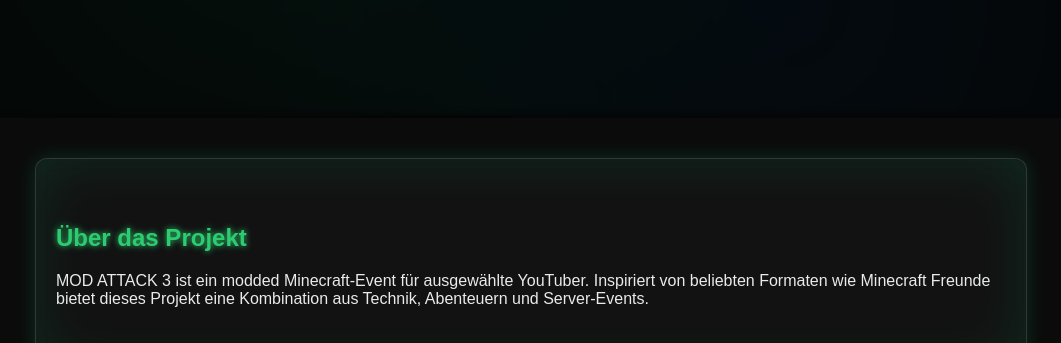
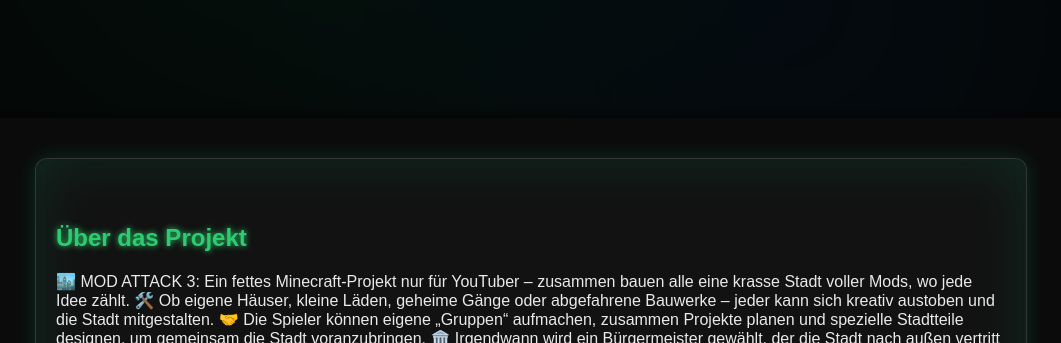
Before and after one commit to modattack/3, a plain HTML site: page index.html in a window 1280 px wide. Shown: the part 609-952 px from the top of the page, without its empty margins (109-1170 px from the left). Drawn offline with Linux system fonts and the light colour scheme.

Commit message:
Revise MOD ATTACK 3 project description
Updated project description for MOD ATTACK 3 with new details about gameplay and community involvement.

```diff
--- a/index.html
+++ b/index.html
@@ -189,7 +189,12 @@
   <section id="about">
     <h2>Über das Projekt</h2>
     <p>
-      MOD ATTACK 3 ist ein modded Minecraft-Event für ausgewählte YouTuber. Inspiriert von beliebten Formaten wie Minecraft Freunde bietet dieses Projekt eine Kombination aus Technik, Abenteuern und Server-Events.
+      🏙️ MOD ATTACK 3: Ein fettes Minecraft-Projekt nur für YouTuber – zusammen bauen alle eine krasse Stadt voller Mods, wo jede Idee zählt.
+
+🛠️ Ob eigene Häuser, kleine Läden, geheime Gänge oder abgefahrene Bauwerke – jeder kann sich kreativ austoben und die Stadt mitgestalten.
+🤝 Die Spieler können eigene „Gruppen“ aufmachen, zusammen Projekte planen und spezielle Stadtteile designen, um gemeinsam die Stadt voranzubringen.
+🏛️ Irgendwann wird ein Bürgermeister gewählt, der die Stadt nach außen vertritt und bei wichtigen Sachen mitredet.
+🎉 Stein für Stein entsteht so eine Stadt voller Kreativität, Teamwork, Action und unerwarteter Sachen – ein einmaliges Ding für alle!
     </p>
   </section>
 
```
